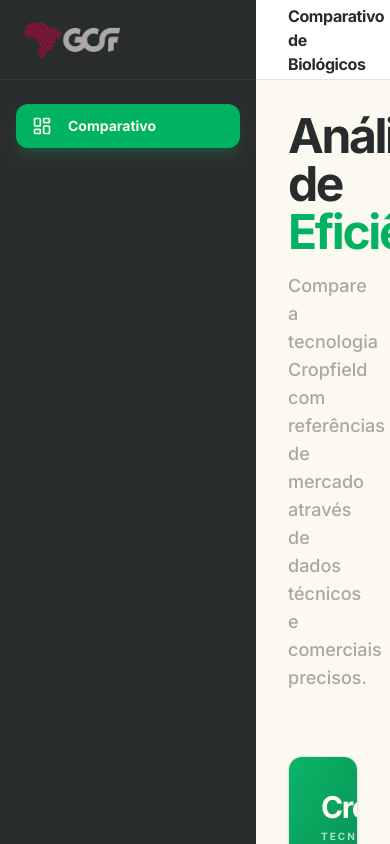
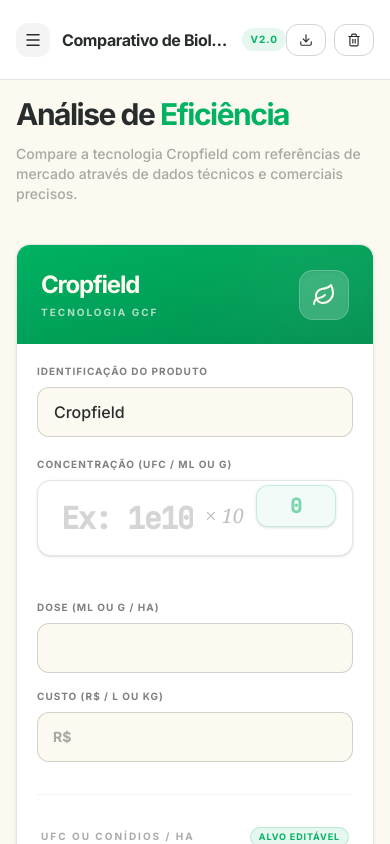
Before and after one commit to CassiaPerez/biocomparativo, a React (Vite) app: page / in a window 390 px wide. Shown: the top 844 px of the page. Built offline with nearby package versions, Linux system fonts and the light colour scheme.

Commit message:
Updated App.tsx

```diff
--- a/src/App.tsx
+++ b/src/App.tsx
@@ -12,6 +12,8 @@
   LayoutDashboard,
   AlertCircle,
   Download,
+  Menu,
+  X,
 } from 'lucide-react';
 import { Decimal } from 'decimal.js';
 import { jsPDF } from 'jspdf';
@@ -185,22 +187,22 @@
             type="text"
             value={mantissa}
             onChange={handleMantissaChange}
-            className={`w-full text-4xl font-bold text-right outline-none bg-transparent tracking-tighter ${
+            className={`w-full text-3xl sm:text-4xl font-bold text-right outline-none bg-transparent tracking-tighter ${
               status === 'error' ? 'text-gcf-black/60' : 'text-gcf-black'
             } placeholder-gcf-black/20`}
-            placeholder="0"
+            placeholder={placeholder ?? '0'}
             inputMode="decimal"
           />
         </div>
 
-        <div className="mx-3 text-2xl text-gcf-black/30 font-serif italic select-none pb-1">× 10</div>
+        <div className="mx-3 text-xl sm:text-2xl text-gcf-black/30 font-serif italic select-none pb-1">× 10</div>
 
-        <div className="relative -top-4">
+        <div className="relative -top-3 sm:-top-4">
           <input
             type="text"
             value={exponent}
             onChange={handleExponentChange}
-            className={`w-24 text-2xl font-bold outline-none border rounded-[12px] text-center py-1.5 transition-all shadow-sm ${
+            className={`w-20 sm:w-24 text-xl sm:text-2xl font-bold outline-none border rounded-[12px] text-center py-1.5 transition-all shadow-sm ${
               status === 'error'
                 ? 'bg-gcf-black/5 border-gcf-black/20 text-gcf-black/60 focus:border-gcf-black/40'
                 : status === 'warning'
@@ -258,9 +260,9 @@
       const [mantissa, exponent] = exponential.split('e');
       return (
         <span className="inline-flex items-baseline">
-          <span className="text-3xl font-bold tracking-tighter">{mantissa.replace('.', ',')}</span>
-          <span className="mx-2 text-xl text-gcf-black/20 font-serif italic">× 10</span>
-          <sup className="text-xl font-bold text-gcf-green -top-2 relative">{exponent.replace('+', '')}</sup>
+          <span className="text-2xl sm:text-3xl font-bold tracking-tighter">{mantissa.replace('.', ',')}</span>
+          <span className="mx-2 text-lg sm:text-xl text-gcf-black/20 font-serif italic">× 10</span>
+          <sup className="text-lg sm:text-xl font-bold text-gcf-green -top-2 relative">{exponent.replace('+', '')}</sup>
         </span>
       );
     }
@@ -288,7 +290,7 @@
           )}
         </div>
       )}
-      <div className={`font-mono ${!showScientific ? 'text-2xl md:text-3xl font-bold tracking-tighter' : ''} ${colorClass}`}>
+      <div className={`font-mono ${!showScientific ? 'text-xl sm:text-2xl md:text-3xl font-bold tracking-tighter' : ''} ${colorClass}`}>
         {formatValue()}
       </div>
     </div>
@@ -301,6 +303,18 @@
 
   const [compData, setCompData] = useState<BiologicoRecord>(INITIAL_STATE_CONCORRENTE);
   const [compCalculated, setCompCalculated] = useState<CalculatedValues>(INITIAL_CALCULATED);
+
+  const [isSidebarOpen, setIsSidebarOpen] = useState(true);
+
+  // ✅ MOBILE: drawer menu (não corta e fecha com X/overlay)
+  const [mobileMenuOpen, setMobileMenuOpen] = useState(false);
+
+  useEffect(() => {
+    document.body.style.overflow = mobileMenuOpen ? 'hidden' : '';
+    return () => {
+      document.body.style.overflow = '';
+    };
+  }, [mobileMenuOpen]);
 
   const calculate = (data: BiologicoRecord): CalculatedValues => {
     try {
@@ -338,10 +352,7 @@
   ) => {
     const { name, value } = e.target;
     const setter = isCompetitor ? setCompData : setCropData;
-    setter((prev) => ({
-      ...prev,
-      [name]: value,
-    }));
+    setter((prev) => ({ ...prev, [name]: value }));
   };
 
   const handleUfcChange = (value: string, isCompetitor = false) => {
@@ -354,11 +365,7 @@
     try {
       const targetUfc = new Decimal(value || 0);
       const newDose = targetUfc.dividedBy(conc);
-
-      setter((prev) => ({
-        ...prev,
-        Dose_ha_ml_ou_g: newDose.toString(),
-      }));
+      setter((prev) => ({ ...prev, Dose_ha_ml_ou_g: newDose.toString() }));
     } catch (_) {}
   };
 
@@ -367,14 +374,12 @@
     setCompData(INITIAL_STATE_CONCORRENTE);
   };
 
+  // ✅ PDF (mantive seu formato; se quiser, eu adiciono % também)
   const downloadReportPdf = () => {
     const doc = new jsPDF({ unit: 'pt', format: 'a4' });
 
     const now = new Date();
-    const dt = new Intl.DateTimeFormat('pt-BR', {
-      dateStyle: 'short',
-      timeStyle: 'short',
-    }).format(now);
+    const dt = new Intl.DateTimeFormat('pt-BR', { dateStyle: 'short', timeStyle: 'short' }).format(now);
 
     const fmtDec = (d: Decimal) => {
       try {
@@ -467,14 +472,14 @@
     return (
       <div className="card-gcf h-full flex flex-col group">
         <div
-          className={`px-8 py-8 bg-gradient-to-br ${
+          className={`px-6 sm:px-8 py-6 sm:py-8 bg-gradient-to-br ${
             isCropfield ? 'from-gcf-green to-[#008f4f]' : 'from-gcf-black to-[#1a1c1d]'
           } text-gcf-offwhite relative overflow-hidden`}
         >
-          <div className="absolute top-0 right-0 -mt-6 -mr-6 w-32 h-32 bg-white/10 rounded-full blur-3xl transition-transform group-hover:scale-110"></div>
+          <div className="absolute top-0 right-0 -mt-6 -mr-6 w-32 h-32 bg-white/10 rounded-full blur-3xl transition-transform group-hover:scale-110" />
           <div className="flex justify-between items-center relative z-10">
             <div>
-              <h2 className="text-3xl font-bold tracking-tighter">{title}</h2>
+              <h2 className="text-2xl sm:text-3xl font-bold tracking-tighter">{title}</h2>
               <p className="text-gcf-offwhite/70 text-[10px] mt-1 font-bold uppercase tracking-[0.2em]">
                 {isCropfield ? 'Tecnologia GCF' : 'Referência de Mercado'}
               </p>
@@ -485,8 +490,8 @@
           </div>
         </div>
 
-        <div className="p-8 flex-1 flex flex-col gap-10">
-          <div className="space-y-6">
+        <div className="p-5 sm:p-8 flex-1 flex flex-col gap-8 sm:gap-10">
+          <div className="space-y-5 sm:space-y-6">
             <div className="space-y-2">
               <label className="label-gcf">Identificação do Produto</label>
               <input
@@ -499,7 +504,7 @@
               />
             </div>
 
-            <div className="grid grid-cols-1 gap-6">
+            <div className="grid grid-cols-1 gap-5 sm:gap-6">
               <div className="space-y-2">
                 <label className="label-gcf">Concentração (UFC / mL ou g)</label>
                 <ScientificInput
@@ -510,7 +515,7 @@
                 />
               </div>
 
-              <div className="grid grid-cols-2 gap-4">
+              <div className="grid grid-cols-1 sm:grid-cols-2 gap-4">
                 <div className="space-y-2">
                   <label className="label-gcf">Dose (mL ou g / ha)</label>
                   <input
@@ -541,9 +546,9 @@
             </div>
           </div>
 
-          <div className="w-full h-px bg-gcf-black/5"></div>
+          <div className="w-full h-px bg-gcf-black/5" />
 
-          <div className="space-y-8">
+          <div className="space-y-7 sm:space-y-8">
             <div className="flex flex-col space-y-3">
               <div className="flex justify-between items-center px-1">
                 <span className="text-[10px] font-bold text-gcf-black/40 uppercase tracking-[0.2em]">UFC ou Conídios / ha</span>
@@ -554,7 +559,7 @@
               <ScientificInput
                 value={calculated.UFC_ou_conidios_ha.toString()}
                 onChange={(val) => handleUfcChange(val, isCompetitor)}
-                className={`w-full font-mono text-xl font-bold ${
+                className={`w-full font-mono ${
                   isCropfield ? 'bg-gcf-green/5 border-gcf-green/20 text-gcf-green' : 'bg-gcf-black/5 border-gcf-black/10 text-gcf-black'
                 }`}
                 placeholder="Calculado..."
@@ -572,7 +577,7 @@
                   Concentração
                 </span>
               </div>
-              <div className="bg-gcf-black/5 p-6 rounded-[14px] border border-gcf-black/5">
+              <div className="bg-gcf-black/5 p-5 sm:p-6 rounded-[14px] border border-gcf-black/5">
                 <BigNumberDisplay value={calculated.UFC_ou_conidios_mm2_superficie} colorClass={isCropfield ? 'text-gcf-green' : 'text-gcf-black'} />
                 <p className="text-[9px] text-gcf-black/40 mt-3 font-bold uppercase tracking-widest">Fórmula: UFC/ha ÷ 10¹⁰</p>
               </div>
@@ -585,8 +590,8 @@
                   Comercial
                 </span>
               </div>
-              <div className={`p-6 rounded-[14px] shadow-lg ${isCropfield ? 'bg-gcf-green shadow-gcf-green/20' : 'bg-gcf-black shadow-gcf-black/20'}`}>
-                <div className="text-3xl font-bold font-mono text-gcf-offwhite tracking-tighter">
+              <div className={`p-5 sm:p-6 rounded-[14px] shadow-lg ${isCropfield ? 'bg-gcf-green shadow-gcf-green/20' : 'bg-gcf-black shadow-gcf-black/20'}`}>
+                <div className="text-2xl sm:text-3xl font-bold font-mono text-gcf-offwhite tracking-tighter">
                   <span className="text-gcf-offwhite/50 text-sm mr-2">R$</span>
                   {calculated['Custo_R$_por_ha'].toFixed(2).replace('.', ',')}
                 </div>
@@ -599,12 +604,80 @@
     );
   };
 
-  const [isSidebarOpen, setIsSidebarOpen] = useState(true);
+  // ✅ Differences
+  const diffCustoHa = compCalculated['Custo_R$_por_ha'].minus(cropCalculated['Custo_R$_por_ha']);
+  const diffUfcHa = compCalculated.UFC_ou_conidios_ha.minus(cropCalculated.UFC_ou_conidios_ha);
+  const diffUfcMm2 = compCalculated.UFC_ou_conidios_mm2_superficie.minus(cropCalculated.UFC_ou_conidios_mm2_superficie);
 
   return (
-    <div className="min-h-screen bg-gcf-offwhite font-sans text-gcf-black flex overflow-hidden">
-      {/* Sidebar */}
-      <aside className={`bg-gcf-black text-gcf-offwhite transition-all duration-300 flex flex-col z-50 ${isSidebarOpen ? 'w-64' : 'w-20'}`}>
+    <div className="min-h-screen bg-gcf-offwhite font-sans text-gcf-black overflow-x-hidden">
+      {/* ✅ MOBILE DRAWER */}
+      {mobileMenuOpen && (
+        <>
+          <button
+            type="button"
+            className="fixed inset-0 bg-black/45 z-[60] md:hidden"
+            aria-label="Fechar menu"
+            onClick={() => setMobileMenuOpen(false)}
+          />
+          <aside className="fixed top-0 left-0 h-full w-[82vw] max-w-[320px] bg-gcf-black text-gcf-offwhite z-[70] md:hidden shadow-2xl flex flex-col">
+            <div className="h-20 px-6 flex items-center justify-between border-b border-white/10">
+              <img src={gcfLogo} alt="GCF Logo" className="h-9 w-auto invert brightness-200" draggable={false} />
+              <button
+                type="button"
+                className="p-2 rounded-xl bg-white/10 hover:bg-white/15 transition"
+                onClick={() => setMobileMenuOpen(false)}
+                aria-label="Fechar"
+              >
+                <X size={18} />
+              </button>
+            </div>
+
+            <nav className="p-4 space-y-2">
+              <button
+                type="button"
+                className="w-full flex items-center gap-3 px-4 py-3 rounded-[12px] bg-gcf-green text-white font-bold shadow-lg shadow-gcf-green/20"
+                onClick={() => setMobileMenuOpen(false)}
+              >
+                <LayoutDashboard size={18} />
+                <span>Comparativo</span>
+              </button>
+
+              <button
+                type="button"
+                className="w-full flex items-center gap-3 px-4 py-3 rounded-[12px] bg-white/5 hover:bg-white/10 text-white/80 font-bold transition"
+                onClick={() => {
+                  downloadReportPdf();
+                  setMobileMenuOpen(false);
+                }}
+              >
+                <Download size={18} />
+                <span>Baixar PDF</span>
+              </button>
+
+              <button
+                type="button"
+                className="w-full flex items-center gap-3 px-4 py-3 rounded-[12px] bg-white/5 hover:bg-white/10 text-white/80 font-bold transition"
+                onClick={() => {
+                  clearAll();
+                  setMobileMenuOpen(false);
+                }}
+              >
+                <Trash2 size={18} />
+                <span>Limpar dados</span>
+              </button>
+            </nav>
+
+            <div className="mt-auto p-4 border-t border-white/10 text-[10px] text-white/50">
+              Menu mobile (drawer) — não corta o conteúdo.
+            </div>
+          </aside>
+        </>
+      )}
+
+      <div className="flex min-h-screen">
+        {/* ✅ DESKTOP SIDEBAR (mantém igual no desktop) */}
+        <aside className={`hidden md:flex bg-gcf-black text-gcf-offwhite transition-all duration-300 flex-col z-50 ${isSidebarOpen ? 'w-64' : 'w-20'}`}>
           <div className="h-20 flex items-center px-6 border-b border-white/5">
             <div className="flex items-center gap-3 overflow-hidden">
               {isSidebarOpen ? (
@@ -646,36 +719,54 @@
         </aside>
 
         {/* Main Content */}
-      <div className="flex-1 flex flex-col overflow-hidden">
-        {/* Header */}
-        <header className="h-20 bg-white border-b border-[rgba(41,44,45,0.12)] flex items-center justify-between px-8 z-40">
-          <div className="flex items-center gap-6">
+        <div className="flex-1 flex flex-col overflow-hidden min-w-0">
+          {/* ✅ Header sticky + botão PDF sempre visível no topo */}
+          <header className="h-20 bg-white border-b border-[rgba(41,44,45,0.12)] flex items-center justify-between px-4 sm:px-6 md:px-8 z-40 sticky top-0">
+            <div className="flex items-center gap-3 sm:gap-6 min-w-0">
+              {/* ✅ Mobile menu button */}
+              <button
+                type="button"
+                className="md:hidden p-2 rounded-[12px] bg-gcf-black/5 hover:bg-gcf-black/10 transition-all"
+                onClick={() => setMobileMenuOpen(true)}
+                aria-label="Abrir menu"
+              >
+                <Menu size={18} />
+              </button>
+
               <img src={gcfLogo} alt="GCF Logo" className="h-8 hidden md:block w-auto" draggable={false} />
               <div className="h-8 w-px bg-gcf-black/10 hidden md:block"></div>
-            <div className="flex items-center gap-4">
-              <h2 className="font-bold text-gcf-black tracking-tight">Comparativo de Biológicos</h2>
-              <span className="px-2 py-1 bg-gcf-green/10 text-gcf-green text-[10px] font-bold rounded-full uppercase tracking-widest">v2.0</span>
+
+              <div className="flex items-center gap-3 min-w-0">
+                <h2 className="font-bold text-gcf-black tracking-tight truncate">Comparativo de Biológicos</h2>
+                <span className="px-2 py-1 bg-gcf-green/10 text-gcf-green text-[10px] font-bold rounded-full uppercase tracking-widest">
+                  v2.0
+                </span>
               </div>
             </div>
 
-          <div className="flex items-center gap-3 md:gap-6">
+            <div className="flex items-center gap-2 sm:gap-3 md:gap-6">
               <button
                 onClick={downloadReportPdf}
-              className="btn-secondary !py-2 !px-4 !text-xs uppercase tracking-widest"
+                className="btn-secondary !py-2 !px-3 sm:!px-4 !text-xs uppercase tracking-widest whitespace-nowrap"
                 type="button"
                 title="Baixar relatório em PDF"
               >
                 <Download size={14} />
-              <span>Baixar PDF</span>
+                <span className="hidden sm:inline">Baixar PDF</span>
               </button>
 
-            <button onClick={clearAll} className="btn-secondary !py-2 !px-4 !text-xs uppercase tracking-widest" type="button">
+              <button
+                onClick={clearAll}
+                className="btn-secondary !py-2 !px-3 sm:!px-4 !text-xs uppercase tracking-widest whitespace-nowrap"
+                type="button"
+                title="Limpar dados"
+              >
                 <Trash2 size={14} />
-              <span>Limpar Dados</span>
+                <span className="hidden sm:inline">Limpar</span>
               </button>
 
-            <div className="h-8 w-px bg-gcf-black/10 hidden md:block"></div>
-            <div className="flex items-center gap-3">
+              <div className="hidden md:block h-8 w-px bg-gcf-black/10"></div>
+              <div className="hidden md:flex items-center gap-3">
                 <div className="w-10 h-10 rounded-full bg-gcf-black/5 flex items-center justify-center text-gcf-black/40">
                   <AlertCircle size={20} />
                 </div>
@@ -683,18 +774,18 @@
             </div>
           </header>
 
-        <main className="flex-1 overflow-y-auto p-8 md:p-12">
+          <main className="flex-1 overflow-y-auto p-4 sm:p-6 md:p-12">
             <div className="max-w-7xl mx-auto">
-            <div className="mb-16">
-              <h1 className="text-5xl font-bold text-gcf-black tracking-tighter mb-4">
+              <div className="mb-10 md:mb-16">
+                <h1 className="text-3xl sm:text-4xl md:text-5xl font-bold text-gcf-black tracking-tighter mb-3 md:mb-4">
                   Análise de <span className="text-gcf-green">Eficiência</span>
                 </h1>
-              <p className="text-lg text-gcf-black/40 max-w-2xl font-medium">
+                <p className="text-sm sm:text-base md:text-lg text-gcf-black/40 max-w-2xl font-medium">
                   Compare a tecnologia Cropfield com referências de mercado através de dados técnicos e comerciais precisos.
                 </p>
               </div>
 
-            <div className="grid grid-cols-1 lg:grid-cols-2 gap-8 lg:gap-12 items-start relative">
+              <div className="grid grid-cols-1 lg:grid-cols-2 gap-6 sm:gap-8 lg:gap-12 items-start relative">
                 <div className="hidden lg:flex absolute left-1/2 top-1/2 -translate-x-1/2 -translate-y-1/2 z-10 bg-gcf-offwhite p-4 rounded-full shadow-xl border border-gcf-black/5 text-gcf-black/20 font-black text-2xl tracking-tighter">
                   VS
                 </div>
@@ -703,18 +794,19 @@
                 {renderProductColumn('Concorrente', compData, compCalculated, true)}
               </div>
 
-            <div className="mt-24">
-              <div className="flex items-center gap-6 mb-12">
+              {/* Differences Section */}
+              <div className="mt-14 md:mt-24">
+                <div className="flex items-center gap-4 md:gap-6 mb-8 md:mb-12">
                   <div className="h-px flex-1 bg-gcf-black/10"></div>
-                <div className="flex items-center gap-3 px-6 py-2 bg-white border border-gcf-black/10 rounded-[14px] shadow-sm">
+                  <div className="flex items-center gap-3 px-5 md:px-6 py-2 bg-white border border-gcf-black/10 rounded-[14px] shadow-sm">
                     <ArrowRightLeft className="text-gcf-green" size={20} />
-                  <h3 className="text-lg font-bold text-gcf-black uppercase tracking-tighter">Análise de Diferenças</h3>
+                    <h3 className="text-base md:text-lg font-bold text-gcf-black uppercase tracking-tighter">Análise de Diferenças</h3>
                   </div>
                   <div className="h-px flex-1 bg-gcf-black/10"></div>
                 </div>
 
-              <div className="grid grid-cols-1 md:grid-cols-3 gap-8">
-                <div className="bg-gcf-green p-10 rounded-[28px] shadow-2xl shadow-gcf-green/20 flex flex-col items-center text-center relative overflow-hidden group">
+                <div className="grid grid-cols-1 md:grid-cols-3 gap-6 md:gap-8">
+                  <div className="bg-gcf-green p-8 md:p-10 rounded-[28px] shadow-2xl shadow-gcf-green/20 flex flex-col items-center text-center relative overflow-hidden group">
                     <div className="absolute top-0 right-0 -mt-8 -mr-8 w-32 h-32 bg-white/10 rounded-full blur-3xl transition-all group-hover:scale-150"></div>
                     <span className="text-[10px] font-bold text-gcf-offwhite/60 uppercase tracking-[0.2em] mb-4 relative z-10">Diferença Custo / ha</span>
                     {(() => {
@@ -731,7 +823,7 @@
 
                       return (
                         <>
-                        <div className="text-6xl font-bold font-mono mb-6 relative z-10 text-gcf-offwhite tracking-tighter">
+                          <div className="text-5xl md:text-6xl font-bold font-mono mb-6 relative z-10 text-gcf-offwhite tracking-tighter">
                             {isEqual ? '0%' : `${isMoreExpensive ? '+' : ''}${diffPercent.toFixed(0)}%`}
                           </div>
                           <div className="flex items-center gap-2 px-4 py-2 bg-white/10 backdrop-blur-md rounded-full text-[10px] font-bold text-gcf-offwhite relative z-10 border border-white/10 uppercase tracking-widest">
@@ -754,7 +846,7 @@
                     })()}
                   </div>
 
-                <div className="bg-white p-10 rounded-[28px] border border-gcf-black/10 shadow-xl shadow-gcf-black/5 flex flex-col items-center text-center group">
+                  <div className="bg-white p-8 md:p-10 rounded-[28px] border border-gcf-black/10 shadow-xl shadow-gcf-black/5 flex flex-col items-center text-center group">
                     <span className="text-[10px] font-bold text-gcf-black/40 uppercase tracking-[0.2em] mb-4">Diferença UFC / ha</span>
                     {(() => {
                       const cropUfc = cropCalculated.UFC_ou_conidios_ha;
@@ -771,7 +863,7 @@
                       return (
                         <>
                           <div
-                          className={`text-6xl font-bold font-mono mb-6 tracking-tighter ${
+                            className={`text-5xl md:text-6xl font-bold font-mono mb-6 tracking-tighter ${
                               isEqual ? 'text-gcf-black' : isSuperior ? 'text-gcf-green' : 'text-gcf-black/60'
                             }`}
                           >
@@ -805,7 +897,7 @@
                     })()}
                   </div>
 
-                <div className="bg-white p-10 rounded-[28px] border border-gcf-black/10 shadow-xl shadow-gcf-black/5 flex flex-col items-center text-center group">
+                  <div className="bg-white p-8 md:p-10 rounded-[28px] border border-gcf-black/10 shadow-xl shadow-gcf-black/5 flex flex-col items-center text-center group">
                     <span className="text-[10px] font-bold text-gcf-black/40 uppercase tracking-[0.2em] mb-4">Diferença UFC / mm²</span>
                     {(() => {
                       const cropUfcMm2 = cropCalculated.UFC_ou_conidios_mm2_superficie;
@@ -822,7 +914,7 @@
                       return (
                         <>
                           <div
-                          className={`text-6xl font-bold font-mono mb-6 tracking-tighter ${
+                            className={`text-5xl md:text-6xl font-bold font-mono mb-6 tracking-tighter ${
                               isEqual ? 'text-gcf-black' : isSuperior ? 'text-gcf-green' : 'text-gcf-black/60'
                             }`}
                           >
@@ -835,9 +927,13 @@
                   </div>
                 </div>
               </div>
+
+              {/* (variáveis diff* mantidas caso você queira mostrar valores absolutos em algum lugar) */}
+              <div className="hidden">{diffCustoHa.toString()}{diffUfcHa.toString()}{diffUfcMm2.toString()}</div>
             </div>
           </main>
         </div>
       </div>
+    </div>
   );
 }
```
Lines whose indentation alone changed are shown as unchanged.
